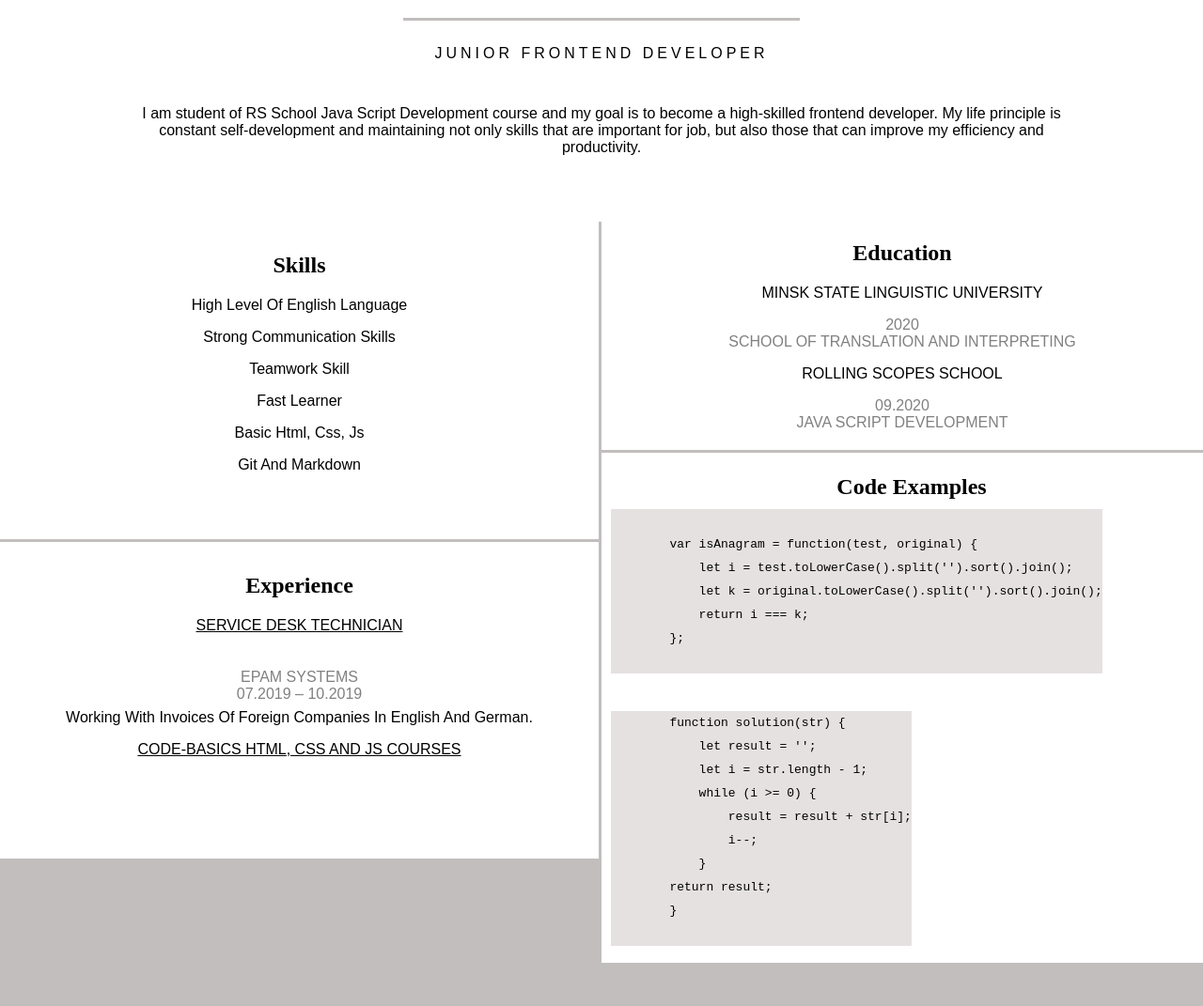
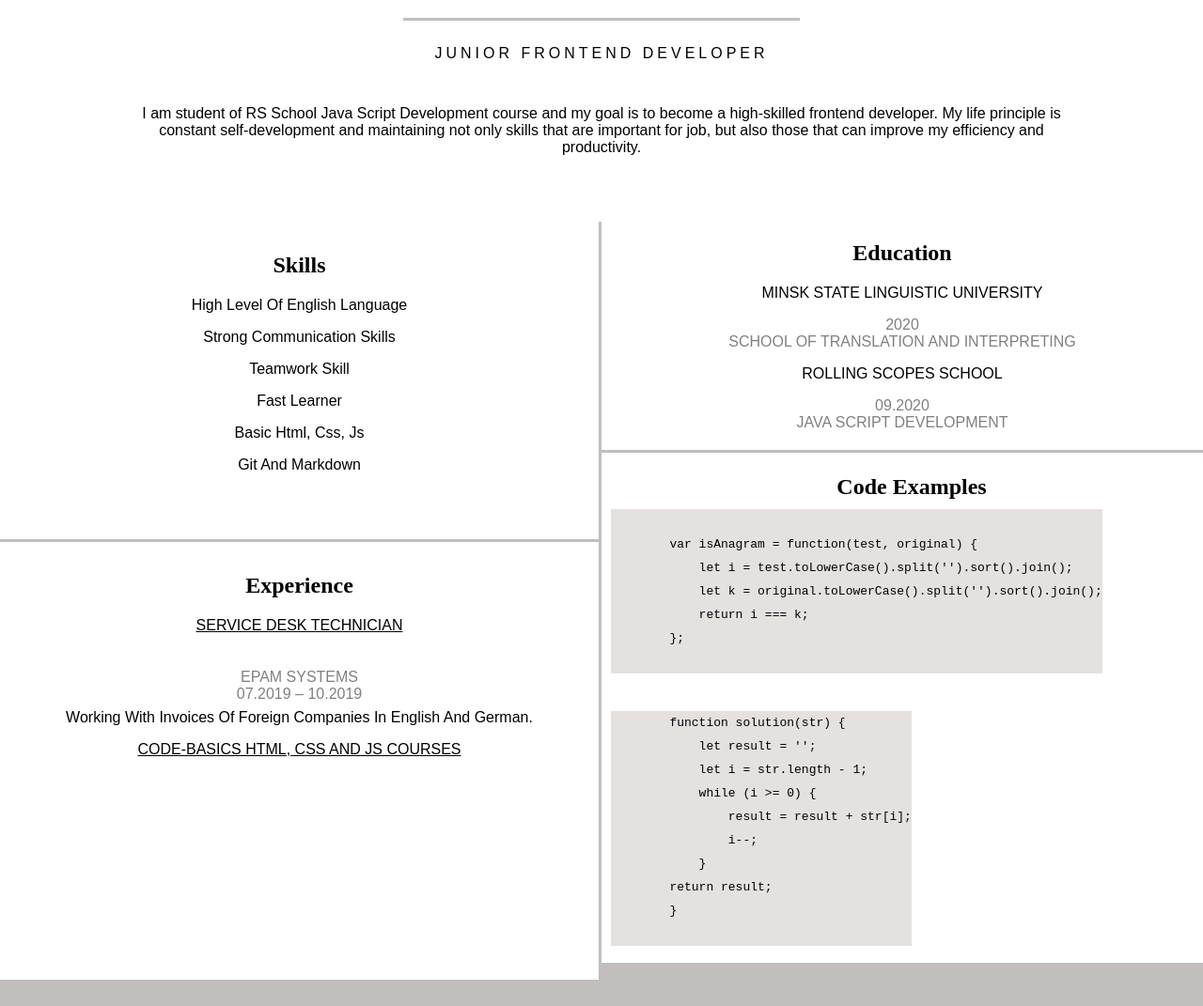
Before and after one commit to Wellval/rsschool-cv, a plain HTML site: page index.html in a window 1280 px wide. Shown: the part 220-1291 px from the top of the page at 94% size. Drawn offline with Linux system fonts and the light colour scheme.

Commit message:
refactor: change height of experience article

```diff
--- a/style.css
+++ b/style.css
@@ -71,8 +71,8 @@ article {
     margin-bottom: 3px;
 }
 
-article .experience {
-    height: 310px;
+.experience {
+    height: 363px;
 }
 
 .experiencePosition {
```
